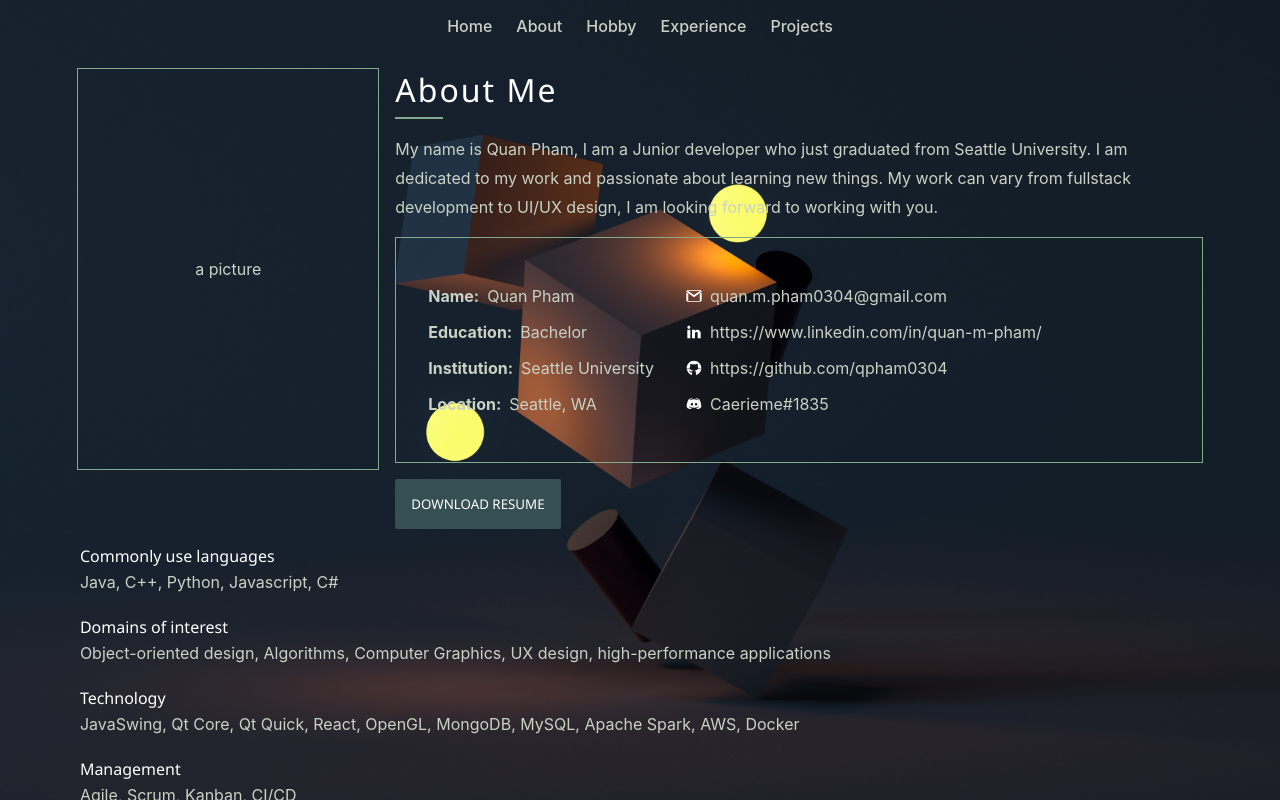
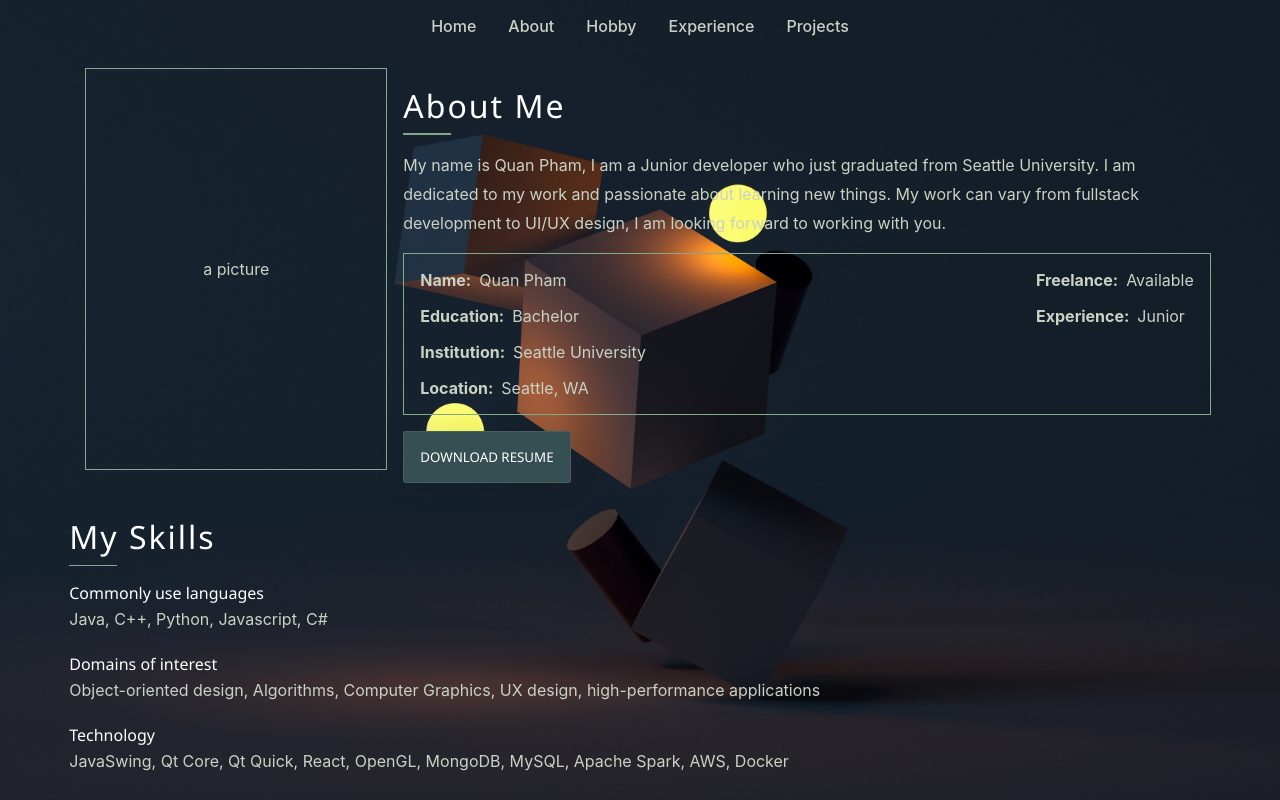
Before and after one commit to qpham0304/my-portfolio, a React (Create React App) app: page /about in a window 1280 px wide. Built offline with nearby package versions, Linux system fonts and the light colour scheme.

Commit message:
adjust layout for experience tab

```diff
--- a/src/App.css
+++ b/src/App.css
@@ -7,6 +7,8 @@
   --border-color: #84a98c;
   --dl-btn: #354f52;
   --txt-size: 1rem;
+  --default-width: calc(80ch + 300px + 2px + 2rem);
+  --vh: 0;
 }
 
 .wrapper {
@@ -20,11 +22,22 @@
 
 .App-background {
   /* background-color: var(--overlay-color); */
-  /* min-height: 100vh; */
+  min-height: 100vh;
+  min-height: -webkit-fill-available;
   display: flex;
   flex-direction: column;
   color: var(--txt-color-primary);
-  scroll-behavior: contain;
+  animation: page-load 0.8s ease-in
+}
+
+@keyframes page-load {
+  0% {
+    opacity: 0
+  }
+
+  100% {
+    opacity: 1;
+  }
 }
 
 .App-background > div:first-of-type {
@@ -35,11 +48,22 @@
 
 .page-container {
   display: flex;
-  /* background-color: pink; */
+  flex-direction: column;
+  width: var(--default-width);
+  animation: tab-load 0.2s ease-in
+}
+
+@keyframes tab-load {
+  0% {
+    transform: scale(0);
+  }
+
+  100% {
+    transform: scale(1);
+  }
 }
 
 .home {
-  flex-direction: column;
   align-items: center;
 }
 
@@ -47,21 +71,47 @@
   padding: 1rem 2rem 1rem 2rem;
   flex-wrap: wrap;
   justify-content: center;
-  width: 100%;
 }
 
-.about > div {
+.about > div:first-of-type{
   display: flex;
   flex-direction: row;
   flex-wrap: wrap;
-  gap: 1rem;
   width: 100%;
-  justify-content: center;
+  /* gap: 1rem; */
+  /* justify-content: center; */
+}
+
+.exp{
+  display: flex;
+  align-items: center;
+}
+
+.proj {
+  display: flex;
+  align-items: center;
+}
+
+.proj-list {
+  width: 100%;
+  overflow-x: auto;
+}
+
+.proj-list > div {
+  display: flex;
+  flex-direction: row;
+  flex-wrap: wrap;
+}
+
+.spacer {
+  max-width: 50%;
+  height: 1px;
+  flex-grow: 1;
+  flex-shrink: 1;
 }
 
 .profile-pic {
-  max-width: 300px;
-  min-width: 300px;
+  width: 300px;
   height: 400px;
   border: 1px solid var(--border-color);
   display: flex;
@@ -69,18 +119,11 @@
   align-items: center;
 }
 
-.projects {
-  padding: 1rem;
-  justify-content: center;
-  flex-wrap: wrap;
-  width: 100%;
-}
-
 h1,h2,h3,h4,h5,h6 {
   position: relative;
   font-weight: 500;
   font-family: 'Segoe UI', Tahoma, Geneva, Verdana, sans-serif;
-  margin: 0rem 0 1rem 0;
+  margin: 1rem 0 1rem 0;
   padding: 0 0 0.5rem 0;
   color: var(--header-color)
 }
@@ -104,7 +147,8 @@ h2 {
 }
 
 h3 {
-  font-size: calc(var(--txt-size) * 3);
+  font-size: calc(var(--txt-size) * 2.25);
+  letter-spacing: 3px;
 }
 
 h4 {
@@ -121,10 +165,7 @@ h6 {
 }
 
 nav {
-  /* position: sticky;
-  top: 0px;
-  left: 0px;
-  right: 0px; */
+  position: relative;
   padding: 1rem 1rem 0.5rem 1rem;
   font-weight: 450;
 }
@@ -140,6 +181,7 @@ a {
   display: block;
   padding-bottom: 0.5rem;
   position: relative;
+  margin: 0 1rem;
 }
 
 .nav-item::after {
@@ -175,7 +217,7 @@ li {
   justify-content: center;
   display: flex;
   flex-direction: row;
-  gap: 1.5rem;
+  /* gap: 1.5rem; */
 }
 
 .profile-container{
@@ -264,6 +306,25 @@ li {
   background-image: url(./assets/icons/icons8-gmail-logo.svg)
 }
 
+.proj-card {
+  background: #354f5233;
+  box-shadow: 0 4px 30px rgba(0, 0, 0, 0.1);
+  backdrop-filter: blur(5px);
+  -webkit-backdrop-filter: blur(5px);
+  width: 30ch;
+  border: 1px solid #354f52aa;
+  border-radius: 5px;
+  padding: 1rem;
+  box-shadow: 5px;
+  margin: 1rem;
+  transition: 500ms;
+}
+
+.proj-card:hover {
+  border: 1px solid #84a98c99;
+
+}
+
 .copyright {
   text-align: center;
   color: #767373;
@@ -271,42 +332,46 @@ li {
   font-size: 0.75rem;
 }
 
-.info-box {
+.intro-box {
+  max-width: 80ch;
+  flex-grow: 1;
+}
+
+.skill-box {
   display: flex;
   flex-direction: column;
   justify-content: flex-start;
 }
 
-.info-box > h6 {
+.skill-box > h6 {
   margin: 0;
   padding: 0;
 }
 
-.info-box > p {
+.skill-box > p {
   margin: 5px 0 1.5rem 0;
 }
 
-.contact-box {
-  padding: 1rem;
+.info-box {
   display: flex;
   flex-direction: row;
-  border: 1px solid var(--border-color);
+  justify-content: space-between;
+  /* border: 1px solid var(--border-color); */
   flex-wrap: wrap;
 }
 
-.contact-box ul {
-  /* background-color: blue; */
-  margin: 1rem;
+.info-box ul {
+  margin: 0 1rem;
 }
 
-.contact-box ul > li {
+.info-box ul > li {
   margin: 1rem 0;
   display: flex;
   width: 100%;
   align-items: center;
 }
 
-.contact-box ul > li > span {
+.info-box ul > li > span {
   font-weight: bold;
   margin-right: 0.5rem;
 }
@@ -314,20 +379,83 @@ li {
 .download-btn {
   padding: 1rem;
   margin: 1rem 0 1rem 0;
-  border-radius: 2px;
+  border-radius: 3px;
   font-weight: 500;
   font-family: "Segoe UI";
   color: #fff;
-  border: 0px;
+  border: 1px solid #84a98c33;
   background-color: var(--dl-btn);
+  box-shadow: 0 4px 30px rgba(0, 0, 0, 0.1);
+  backdrop-filter: blur(5px);
   transition: 500ms;
 }
 
 .download-btn:hover {
-  color: black;
-  background: #fff;
+  /* color: black; */
+  background: transparent;
 }
 
 .download-btn:active {
   opacity: 0.5;
 }
+
+.nav-toggle-btn {
+  transform: translate(-50%, -50%);
+  top: 40px;
+  right: 0;
+  position: absolute;
+  width: 50px;
+  display: none;
+}
+.nav-toggle-btn:before,
+.nav-toggle-btn:after,
+.nav-toggle-btn span {
+    background: var(--txt-color-primary);
+    content: "";
+    display: block;
+    height: 3px;
+    border-radius: 3px;
+    margin: 6px 12px;
+    transition: 0.5s;
+}
+.nav-toggle-btn.active:before {
+transform: translateY(6px) rotate(135deg);
+}
+.nav-toggle-btn.active:after {
+transform: translateY(-12px) rotate(-135deg);
+}
+.nav-toggle-btn.active span {
+transform: scale(0);
+}
+
+/* @media (max-width: 500px){
+  .wrapper {
+    height: 100%;
+  }
+} */
+
+@media (max-width: 800px){
+  .nav-item {
+    margin: 0.5rem 0;
+    /* opacity: 0; */
+    /* display: none; */
+  }
+
+  .nav-toggle-btn {
+    display: block
+  }
+
+  .nav-li {
+    opacity: 0;
+    /* transition: 500ms; */
+    /* gap: 0.5rem; */
+  }
+
+  .nav-li.expanded {
+    opacity: 1;
+    align-items: center;
+    display: flex;
+    flex-direction: column;
+  }
+
+}
--- a/src/components/About.js
+++ b/src/components/About.js
@@ -17,19 +17,21 @@ function About() {
 
   return (
     <div className="page-container about">
-      <div>
+      <div >
+        <div className="spacer"/>
         <div className="profile-pic">
           a picture
         </div>
-        <div style={{maxWidth: "80ch"}}>
+        <div className="spacer"/>
+        <div className="intro-box">
           <h4>About Me</h4>
-          <p style={{lineHeight: 1.8}}>
+          <p style={{ lineHeight: 1.8 }}>
             My name is Quan Pham, I am a Junior developer who just graduated from
             Seattle University. I am dedicated to my work and passionate about learning
             new things. My work can vary from fullstack development to UI/UX design, I
             am looking forward to working with you.
           </p>
-          <div className="contact-box">
+          <div className="info-box" style={{border: "1px solid #84a98c"}}>
             <ul>
               <li> <span>Name:</span> {info.name} </li>
               <li> <span>Education:</span> {info.education[0].level} </li>
@@ -37,17 +39,15 @@ function About() {
               <li> <span>Location:</span> {info.location} </li>
             </ul>
             <ul>
-              <li> <span className="icon-small icon-email"/><a href={`mailto:${info.email}`}>{info.email}</a> </li>
-              <li> <span className="icon-small icon-linkedin"/><a href={info.linkedin}>{info.linkedin}</a> </li>
-              <li> <span className="icon-small icon-github"/><a href={info.github}>{info.github}</a> </li>
-              <li> <span className="icon-small icon-discord"/><a href={info.discord}>{info.discord}</a> </li>
+              <li> <span>Freelance:</span> {info.freelance} </li>
+              <li> <span>Experience:</span> {info.experience} </li>
             </ul>
           </div>
           <button className="download-btn" onClick={getResume}>DOWNLOAD RESUME</button>
         </div>
       </div>
-      <div>
-        <div className="info-box">
+      <h4>My Skills</h4>
+      <div className="skill-box">
         <h6>Commonly use languages</h6>
         <p>{info.languages}</p>
         <h6>Domains of interest</h6>
@@ -59,19 +59,15 @@ function About() {
         <h6>tools</h6>
         <p>{info.tools}</p>
       </div>
-        <div style={{minWidth: "35ch"}} />
-      </div>
-      <div>
-        <div className="contact-box" style={{width: "calc(80ch + 300px"}}>
-          <ul>
-            <li> <span className="icon-small icon-email"/><a href={`mailto:${info.email}`}>{info.email}</a> </li>
-            <li> <span className="icon-small icon-linkedin"/><a href={info.linkedin}>{info.linkedin}</a> </li>
-            <li> <span className="icon-small icon-github"/><a href={info.github}>{info.github}</a> </li>
-            <li> <span className="icon-small icon-discord"/><a href={info.discord}>{info.discord}</a> </li>
+      <h4>Contact</h4>
+      <div className="info-box">
+        <ul style={{margin: "-1rem 0"}}>
+          <li> <span className="icon-small icon-email" /><a href={`mailto:${info.email}`}>{info.email}</a> </li>
+          <li> <span className="icon-small icon-linkedin" /><a href={info.linkedin}>{info.linkedin}</a> </li>
+          <li> <span className="icon-small icon-github" /><a href={info.github}>{info.github}</a> </li>
+          <li> <span className="icon-small icon-discord" /><a href={info.discord}>{info.discord}</a> </li>
         </ul>
       </div>
-      </div>
-
     </div>
   )
 }
--- a/src/components/Experience.js
+++ b/src/components/Experience.js
@@ -1,8 +1,24 @@
 import React from 'react'
 
 function Experience() {
+  const experience = require("../db/experience.json")
   return (
-    <div>Experience</div>
+    <div className="page-container exp">
+      <h3>My Work Experience</h3>
+      {experience.map((work, i) => {
+        return (
+          <div key={i} style={{margin: "1rem"}}>
+            {Object.keys(work).map((key, j) => {
+              return (
+                <div key={j}>
+                  {key}: {work[key]}
+                </div>
+              );
+            })}
+          </div>
+        )
+      })}
+    </div>
   )
 }
 
--- a/src/components/Home.js
+++ b/src/components/Home.js
@@ -3,10 +3,7 @@ import { useNavigate } from 'react-router-dom';
 import "../App.css"
 
 function Home() {
-  const gmail = "#"
-  const github = "https://github.com/qpham0304"
-  const linkedin = "https://www.linkedin.com/in/quan-m-pham/"
-  const discord = "#"
+  const info = require("../db/basic-info.json")
   const [selectedPage, setSelectedPage] = useState("Home")
   const page = ["Home", "About", "Hobby", "Experience", "Projects"]
   const navigate = useNavigate();
@@ -32,15 +29,17 @@ function Home() {
       <ul className={"navigate-btn-li"}>
         {page.map(page => {
           return (
-            <li className="navigate-btn" key={page} onClick={() => handleSelectPage(page)}> {page} </li>
+            <li className="navigate-btn" key={page} onClick={() => handleSelectPage(page)}>
+              {page}
+            </li>
           )
         })}
       </ul>
       <ul className="icon-link">
-        <a href={gmail}> <span style={{margin: "0px"}} className="icon icon-email"/> </a>
-        <a href={github}> <span style={{margin: "0px"}} className="icon icon-github"/> </a>
-        <a href={linkedin}> <span style={{margin: "0px"}} className="icon icon-linkedin"/> </a>
-        <a href={discord}> <span style={{margin: "0px"}} className="icon icon-discord"/> </a>
+        <a href={`mailto:${info.email}`}> <span style={{margin: "0px"}} className="icon icon-email"/> </a>
+        <a href={info.github}> <span style={{margin: "0px"}} className="icon icon-github"/> </a>
+        <a href={info.linkedin}> <span style={{margin: "0px"}} className="icon icon-linkedin"/> </a>
+        <a href={info.discord}> <span style={{margin: "0px"}} className="icon icon-discord"/> </a>
       </ul>
     </div>
   )
--- a/src/components/NavBar.js
+++ b/src/components/NavBar.js
@@ -1,10 +1,12 @@
 import React, { useState } from 'react'
 import { useNavigate } from 'react-router-dom'
+import '../App.css'
 
 function NavBar() {
-  const[selectedPage, setSelectedPage] = useState("Home")
   const page = ["Home", "About", "Hobby", "Experience", "Projects"]
   const navigate = useNavigate();
+  const[selectedPage, setSelectedPage] = useState("Home")
+  const [isToggleOn, setIsToggleOn] = useState(false)
 
   const handleSelectPage = (page) => {
     navigate(`/${page}`)
@@ -13,7 +15,7 @@ function NavBar() {
 
   return (
     <nav>
-      <ul className="nav-li">
+      <ul className={isToggleOn ? "nav-li expanded" : "nav-li"}>
         {page.map(page => {
           return (
             <li key={page} onClick={() => handleSelectPage(page)}>
@@ -22,6 +24,9 @@ function NavBar() {
           )
         })}
       </ul>
+      <div className={isToggleOn ? "nav-toggle-btn active" : "nav-toggle-btn"} id="toggleBtn" onClick={() => setIsToggleOn(!isToggleOn)}>
+        <span />
+      </div>
     </nav>
   )
 }
--- a/src/index.css
+++ b/src/index.css
@@ -15,6 +15,7 @@ code {
 @media (min-width: 400px) {
   ::-webkit-scrollbar {
     width: 10px;
+    height: 5px;
   }
 
   ::-webkit-scrollbar-track {
```
Also changed, not shown: src/components/Projects.js (+20 -2 lines), src/db/projects.json (+46 -19 lines). Lines whose indentation alone changed are shown as unchanged.
